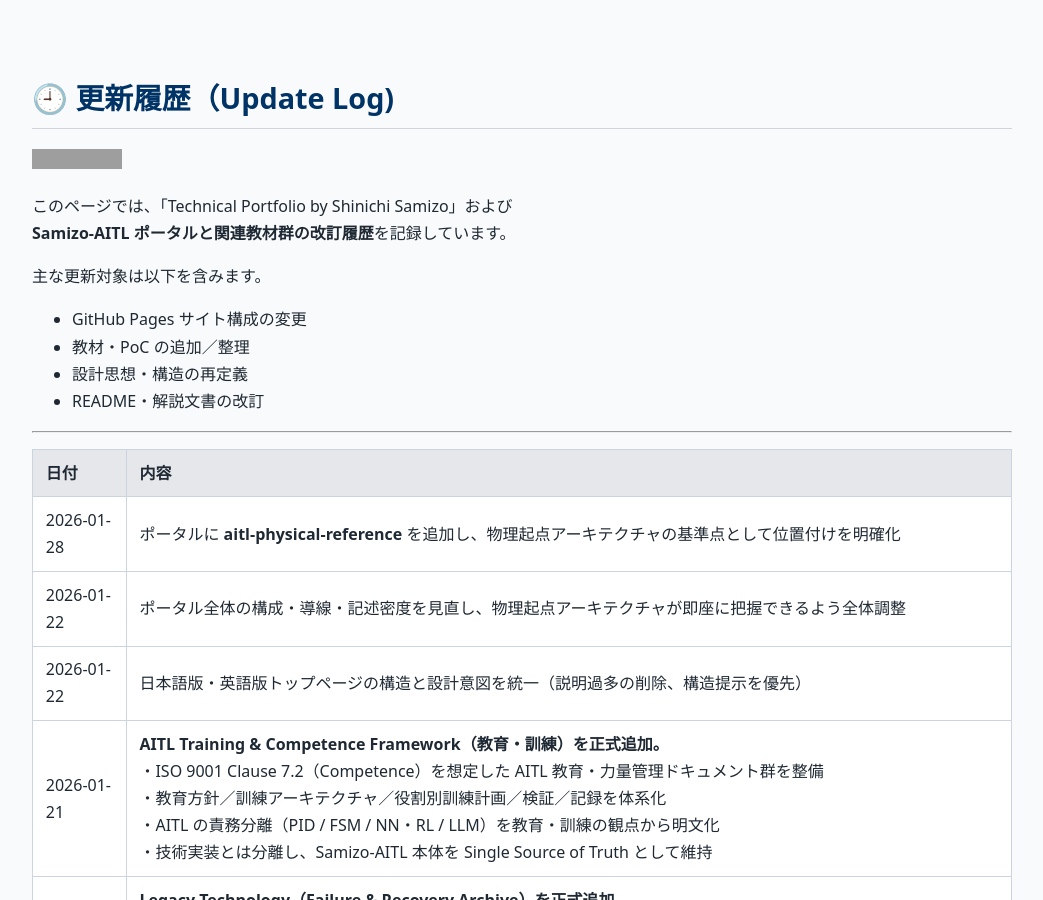
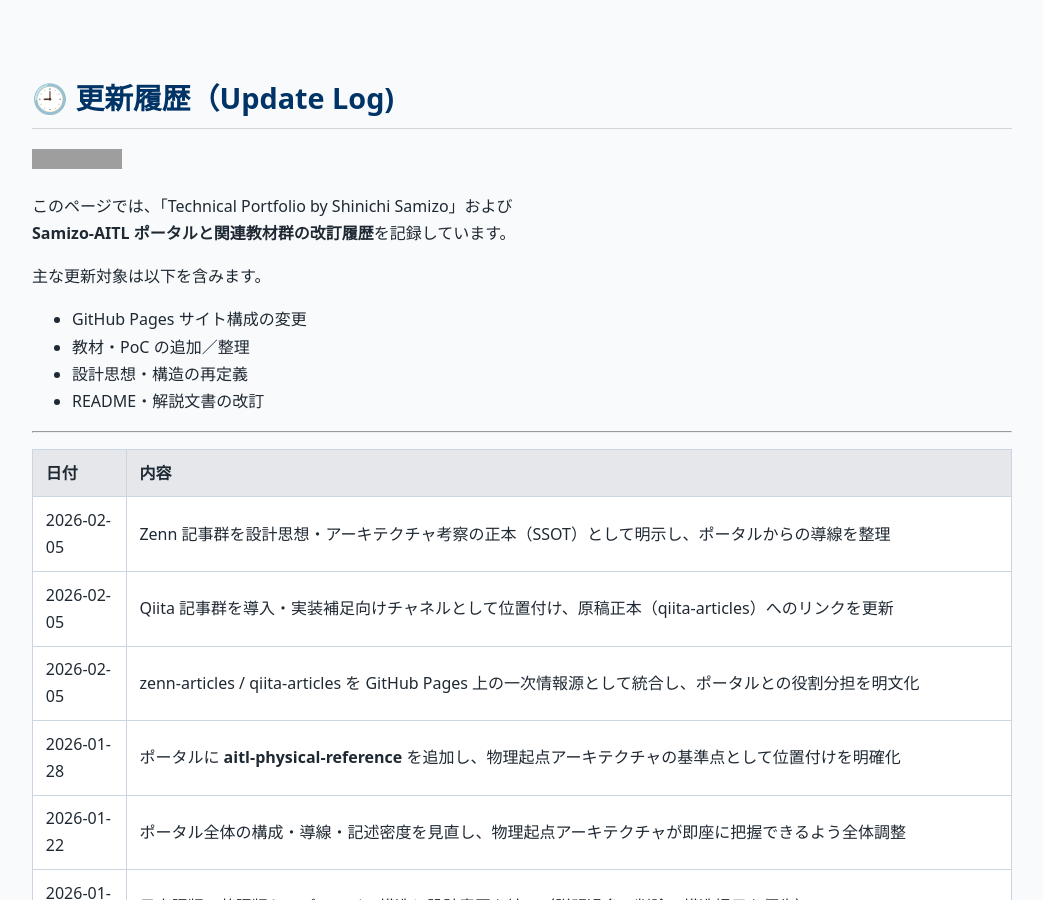
Before and after one commit to Samizo-AITL/Samizo-AITL.github.io, a Jekyll site: the page built from about/update/index.md, in a window 1280 px wide and 900 px high. Shown: the whole window, without its empty margins (118-1161 px from the left). Built offline with Jekyll 4.4.1, drawn with Linux system fonts in a browser that asks for light colours; grey boxes are pictures that could not be loaded.

Commit message:
Update index.md

```diff
--- a/about/update/index.md
+++ b/about/update/index.md
@@ -22,6 +22,9 @@
 
 | 日付       | 内容 |
 |------------|------|
+| 2026-02-05 | Zenn 記事群を設計思想・アーキテクチャ考察の正本（SSOT）として明示し、ポータルからの導線を整理 |
+| 2026-02-05 | Qiita 記事群を導入・実装補足向けチャネルとして位置付け、原稿正本（qiita-articles）へのリンクを更新 |
+| 2026-02-05 | zenn-articles / qiita-articles を GitHub Pages 上の一次情報源として統合し、ポータルとの役割分担を明文化 |
 | 2026-01-28 | ポータルに **aitl-physical-reference** を追加し、物理起点アーキテクチャの基準点として位置付けを明確化 |
 | 2026-01-22 | ポータル全体の構成・導線・記述密度を見直し、物理起点アーキテクチャが即座に把握できるよう全体調整 |
 | 2026-01-22 | 日本語版・英語版トップページの構造と設計意図を統一（説明過多の削除、構造提示を優先） |
```
